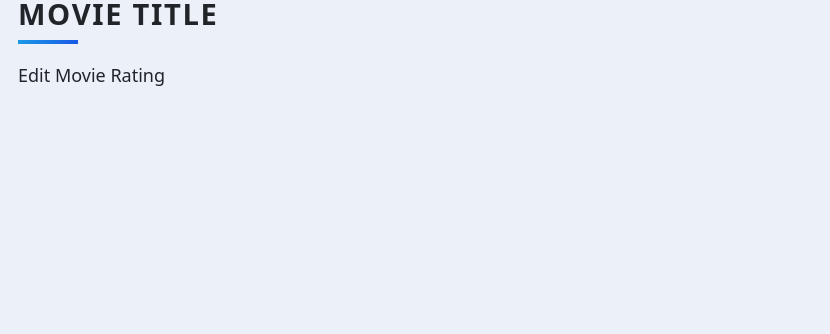
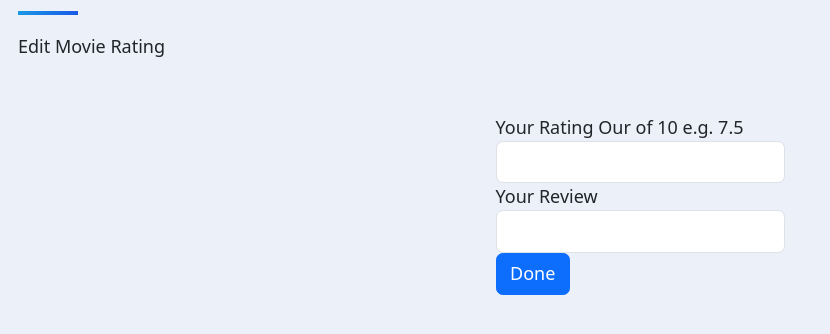
Before and after one commit to bala-git-99/top-movies-list, a Flask app: template templates/edit.html in a window 1280 px wide. Shown: the top 334 px of the page, without its empty margins (0-830 px from the left). Run offline with Flask 3, Linux system fonts and the light colour scheme; the template is opened without the code that fills it: values that come from a table or form of the project are taken from there, others are empty; some libraries are stand-ins or nearby versions.

Commit message:
Requirement 2 - Edit rating and review

```diff
--- a/main.py
+++ b/main.py
@@ -2,7 +2,7 @@ from flask import Flask, render_template, redirect, url_for, request
 from flask_bootstrap import Bootstrap5
 from flask_sqlalchemy import SQLAlchemy
 from flask_wtf import FlaskForm
-from wtforms import StringField, SubmitField
+from wtforms import StringField, SubmitField, FloatField
 from wtforms.validators import DataRequired
 import requests
 from db_operations import *
@@ -25,11 +25,27 @@ app.config['SECRET_KEY'] = '8BYkEfBA6O6donzWlSihBXox7C0sKR6b'
 Bootstrap5(app)
 
 
+class UpdateForm(FlaskForm):
+    pass
+    rating = FloatField('Your Rating Our of 10 e.g. 7.5', validators=[DataRequired()])
+    review = StringField('Your Review', validators=[DataRequired()])
+    submit = SubmitField('Done')
+
+
 @app.route("/")
 def home():
     movies = select_all()
     return render_template("index.html", movies=movies)
 
 
+@app.route("/update/<int:id>", methods=['GET', 'POST'])
+def update(id):
+    form = UpdateForm()
+    if form.validate_on_submit():
+        update_movie(id, form.rating.data, form.review.data)
+        return redirect(url_for('home'))
+    return render_template("edit.html", movie=select(id), form=form)
+
+
 if __name__ == '__main__':
     app.run(debug=True)
--- a/templates/edit.html
+++ b/templates/edit.html
@@ -1,10 +1,11 @@
 {% extends 'base.html' %}
-
+{% from 'bootstrap4/form.html' import render_form %}
 {% block title %}Edit Movies{% endblock %}
 
 {% block content %}
 <div class="content">
-  <h1 class="heading">Movie Title</h1>
+  <h1 class="heading">{{ movie.title }}</h1>
     <p class="description">Edit Movie Rating</p>
+    {{ render_form(form) }}
   </div>
 {% endblock %}
--- a/templates/index.html
+++ b/templates/index.html
@@ -24,7 +24,7 @@
             {{ movie.description }}
         </p>
 
-        <a href="#" class="button">Update</a>
+        <a href="{{ url_for('update', id=movie.id) }}" class="button">Update</a>
         <a href="#" class="button delete-button">Delete</a>
 
       </div>
```
Also changed, not shown: db_operations.py (+14 -0 lines).
